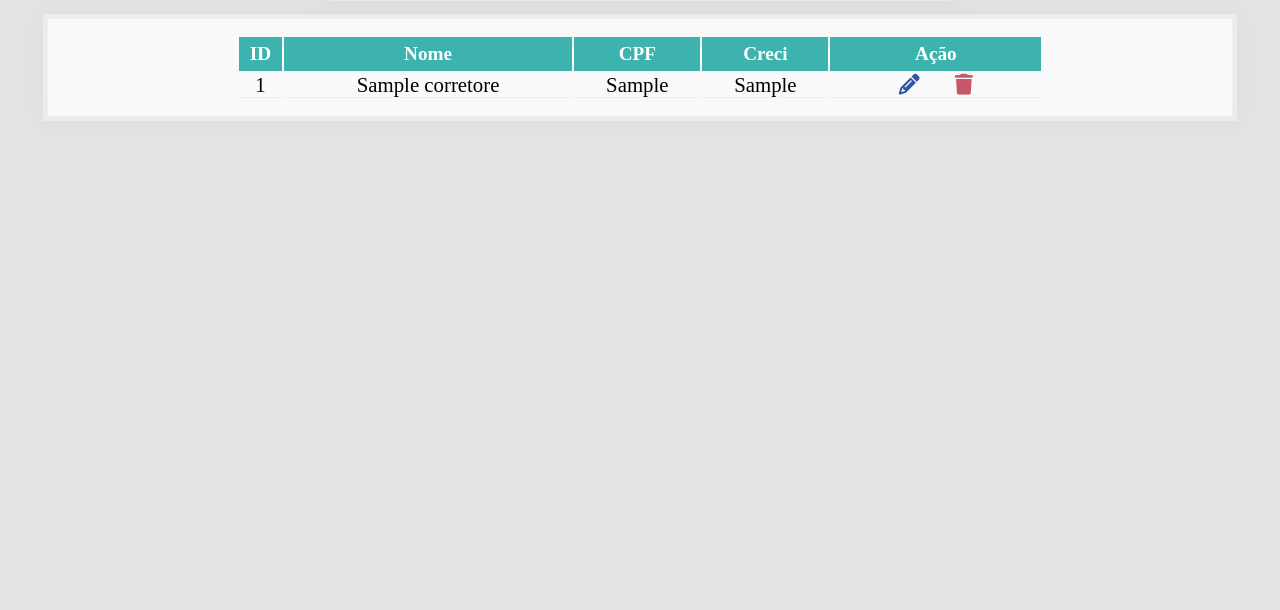
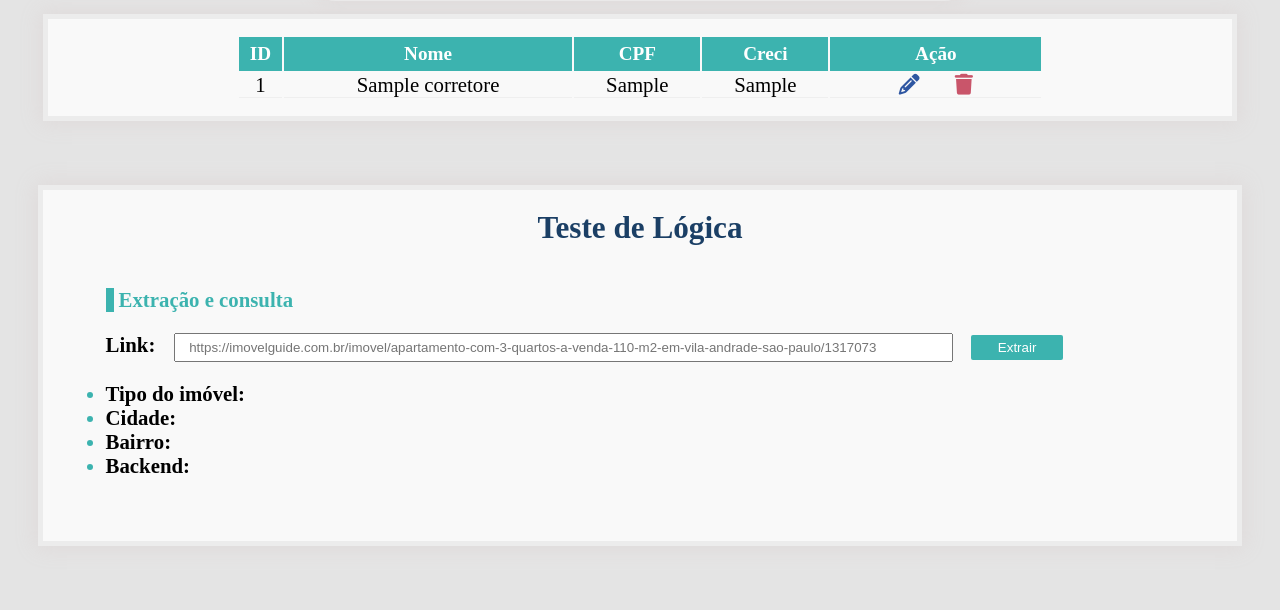
Before and after one commit to iFuzzing/imovelguideteste-backend, a PHP site: page / in a window 1280 px wide. Shown: the part 354-964 px from the top of the page. Before the commit the page ends 470 px from the top, so only its background shows below. Run offline with PHP 8.4, Linux system fonts and the light colour scheme; tables that the repository leaves empty or names only in its code hold one stand-in row (values such as "Sample post").

Commit message:
feat: :brain: teste de lógica

```diff
--- a/App/assets/css/main.css
+++ b/App/assets/css/main.css
@@ -145,3 +145,65 @@ body {
 .action-delete {
     color: #c9556a;
 }
+
+.logic-container{
+    width: 90%;
+    margin: 5% auto;
+    justify-content: center;
+    background: #f9f9f9;
+    box-shadow: 0px 0px 20px 3px #dfdada;
+    border: solid 5px #c9c9c947;
+    padding: 1em;
+    font-size: 1.3em;
+}
+
+.logic-container h2{
+    width: 100%;
+    text-align: center;
+    color: #1b3f65;
+}
+
+.form-logic{
+}
+.info-extract {margin: auto;padding: 2em;}
+
+.info-extract h4{border-left: solid 8px #3cb3af;padding-left: 5px;color: #3cb3af;margin-bottom: 1em;}
+
+.info-extract label{
+    font-weight: bold;
+}
+.info-extract input{
+    padding: 5px 1em;
+    width: 70%;
+    margin: 0px 1em;
+}
+.info-extract button{
+    border: none;
+    padding: 5px 2em;
+    background: #3cb3af;
+    color: white;
+    border-radius: 2px;
+    cursor: pointer;
+}
+.info-extract button:hover{
+    background: #368f8c;
+}
+.info-extract ul{
+    margin-top: 1em;
+}
+.info-extract ul li{
+    color: #3cb3af;
+}
+
+.normal-span{
+
+}
+
+.sql-query{
+    color: #cf546a !important;
+}
+
+.info-extract ul li span{
+    font-weight: bold;
+    color: black;
+}
--- a/App/assets/js/main.js
+++ b/App/assets/js/main.js
@@ -61,4 +61,64 @@ function toggleFormMode(e, corretor = {id: '', cpf: "", creci: "", nome: ""}){
 
         btnFormCancel.classList.add("hidden");
     }
+
 }
+
+async function getCityAPI(city){
+    const where = encodeURIComponent(JSON.stringify({
+        "name": city
+      }));
+
+      const AppID = '';
+      const RestAPIKey = '';
+
+      const response = await fetch(
+        `https://parseapi.back4app.com/classes/Estadoscidadesbrasil_City?limit=10&keys=name&where=${where}`,
+        {
+          headers: {
+            'X-Parse-Application-Id': AppID, // This is your app's application id
+            'X-Parse-REST-API-Key': RestAPIKey, // This is your app's REST API key
+          }
+        }
+      );
+      const data = await response.json(); // Here you have the data that you need
+      const found = data.results[0]?.name;
+      return (found?true:false);
+}
+
+async function extractInfo(e){
+    e.preventDefault();
+
+    const imovelTipo = document.querySelector("#imovel-tipo");
+    const imovelCidade = document.querySelector("#imovel-cidade");
+    const imovelBairro = document.querySelector("#imovel-bairro");
+    const backendsqlquery = document.querySelector('#backend-sqlquery');
+
+    const infolink = document.querySelector("#info-link").value;
+    // TODO: validação do link
+
+    const tipo = infolink.slice(infolink.indexOf("/imovel/") + 8, infolink.indexOf("-com-"));
+    const bairroCidade = infolink.slice(infolink.indexOf("-em-")+4, infolink.indexOf("/",infolink.indexOf("-em-")));
+    const bairroCidadeArray = bairroCidade.split("-");
+
+    let prevElement = "";
+    let cidade = "";
+    for(let i = bairroCidadeArray.length-1; i>=0; i--){
+        const element = bairroCidadeArray[i];
+
+        const city = element.charAt(0).toUpperCase() + element.slice(1) + ' ' + prevElement;
+        if(await getCityAPI(city.trim())){
+            cidade = city.trim().toLowerCase().replace(" ","-");
+            break;
+        }else{
+        }
+        prevElement = city;
+    }
+
+    let bairro = bairroCidade.replace(cidade,"").slice(0, -1);
+
+    imovelTipo.innerHTML = tipo;
+    imovelCidade.innerHTML = cidade;
+    imovelBairro.innerHTML = bairro;
+    backendsqlquery.innerHTML = `<span>Backend:</span> <span class="sql-query">SELECT * FROM</span> imoveis <span class="sql-query">WHERE cidade = </span> ${cidade} <span class="sql-query"> AND bairro = </span>${bairro} <span class="sql-query">AND tipo = </span>${tipo}</span> <span class="sql-query"> LIMIT 3</span>`
+}
--- a/index.php
+++ b/index.php
@@ -84,7 +84,7 @@
 <head>
     <meta charset="UTF-8">
     <meta name="viewport" content="width=device-width, initial-scale=1.0">
-    <title>Imível Guide Teste Técnico Backend</title>
+    <title>Imóvel Guide Teste Técnico Backend</title>
 
     <link rel="stylesheet" href="/App/assets/css/main.css">
     <link rel="stylesheet" href="https://cdnjs.cloudflare.com/ajax/libs/font-awesome/6.4.2/css/all.min.css" integrity="sha512-z3gLpd7yknf1YoNbCzqRKc4qyor8gaKU1qmn+CShxbuBusANI9QpRohGBreCFkKxLhei6S9CQXFEbbKuqLg0DA==" crossorigin="anonymous" referrerpolicy="no-referrer" />
@@ -134,5 +134,23 @@
             <?php }?>
         </table>
    </section>
+   <section class="logic-container">
+    <h2>Teste de Lógica</h2>
+    <form class="form-logic">
+        <div class="info-extract">
+            <h4>Extração e consulta</h4>
+            <label for="">Link:</label>
+            <input type="text" name="info-link" id="info-link" placeholder="https://imovelguide.com.br/imovel/apartamento-com-3-quartos-a-venda-110-m2-em-vila-andrade-sao-paulo/1317073">
+            <button onclick="extractInfo(event);">Extrair</button>
+            <ul>
+                <li><span>Tipo do imóvel:</span> <i id="imovel-tipo"></i></li>
+                <li><span>Cidade:</span> <i id="imovel-cidade"></i></li>
+                <li><span>Bairro:</span> <i id="imovel-bairro"></i></li>
+                <li id="backend-sqlquery"><span>Backend:</span></li>
+            </ul>
+
+        </div>
+    </form>
+   </section>
 </body>
 </html>
```
Also changed, not shown: App/Models/Corretor.php (+12 -0 lines).
